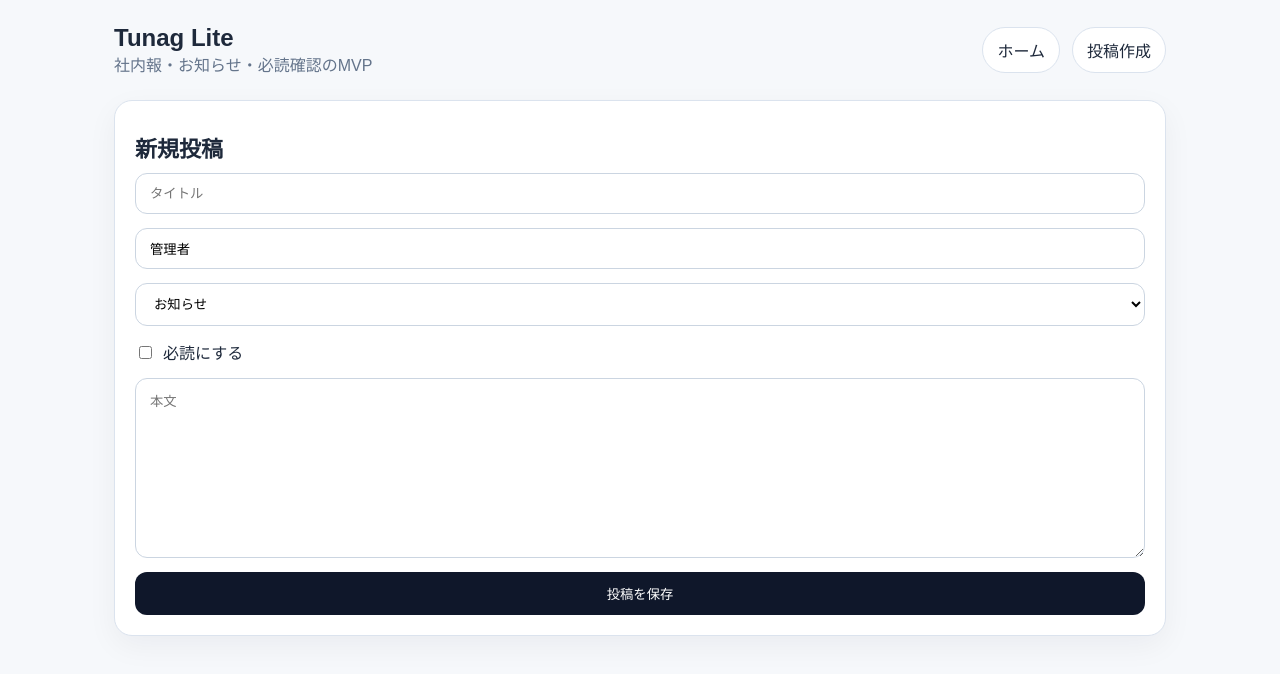
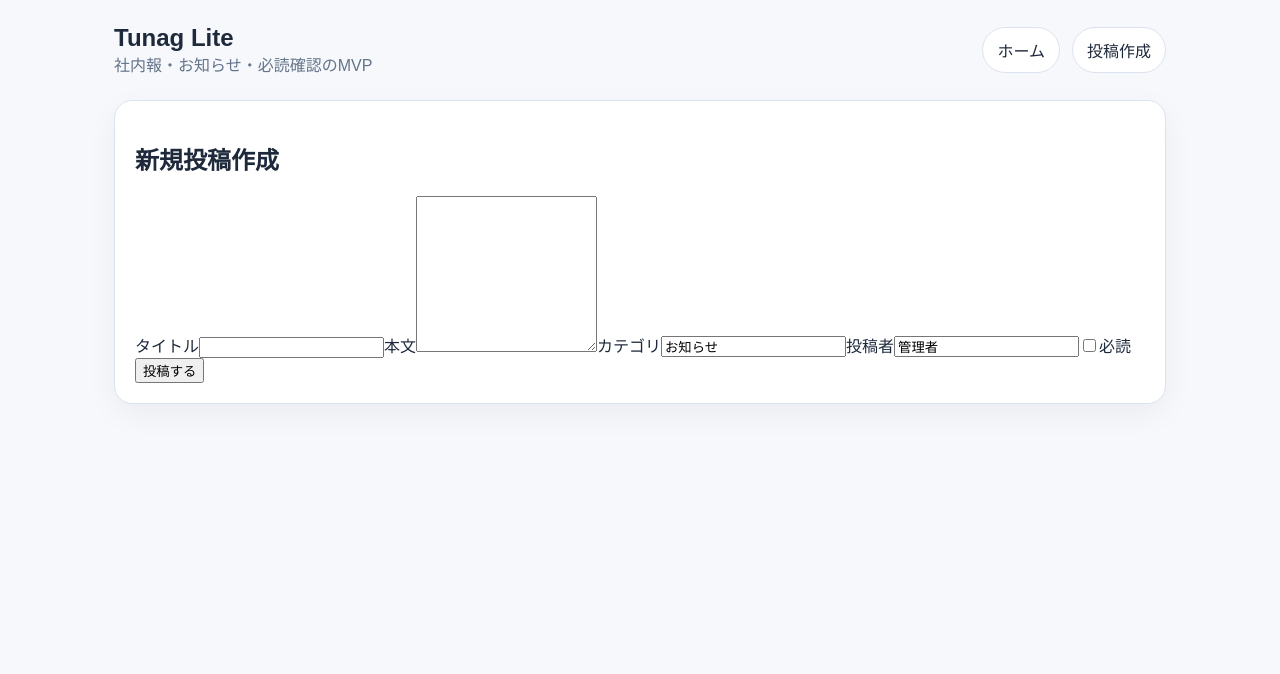
Before and after one commit to kmiyazaki-pixel/tunag, a Next.js app in the folder frontend/: page /admin/new in a window 1280 px wide. Shown: the top 674 px of the page. Built offline with nearby package versions, Linux system fonts and the light colour scheme.

Commit message:
Update page.tsx

```diff
--- a/frontend/app/admin/new/page.tsx
+++ b/frontend/app/admin/new/page.tsx
@@ -1,13 +1,5 @@
 import { Header } from "@/components/Header";
 import { redirect } from "next/navigation";
-
-function backendBaseUrl(): string {
-  const hostport = process.env.BACKEND_HOSTPORT;
-  if (!hostport) {
-    throw new Error("BACKEND_HOSTPORT is not defined");
-  }
-  return `http://${hostport}`;
-}
 
 async function createPost(formData: FormData) {
   "use server";
@@ -16,11 +8,12 @@ async function createPost(formData: FormData) {
     title: String(formData.get("title") ?? ""),
     body: String(formData.get("body") ?? ""),
     category: String(formData.get("category") ?? "お知らせ"),
-    required: formData.get("required") === "on",
+    required: String(formData.get("required") ?? "") === "on",
     author: String(formData.get("author") ?? "管理者"),
   };
 
-  const response = await fetch(`${backendBaseUrl()}/api/posts`, {
+  const base = process.env.RENDER_EXTERNAL_URL ?? "";
+  const response = await fetch(`${base}/api/posts`, {
     method: "POST",
     headers: { "Content-Type": "application/json" },
     body: JSON.stringify(payload),
@@ -28,7 +21,7 @@ async function createPost(formData: FormData) {
   });
 
   if (!response.ok) {
-    throw new Error("投稿の作成に失敗しました");
+    throw new Error(`createPost failed: ${response.status}`);
   }
 
   redirect("/");
@@ -38,23 +31,38 @@ export default function AdminNewPage() {
   return (
     <main className="container">
       <Header />
-      <div className="card">
-        <h1 className="post-title">新規投稿</h1>
-        <form action={createPost} className="form">
-          <input name="title" className="input" placeholder="タイトル" required />
-          <input name="author" className="input" placeholder="投稿者" defaultValue="管理者" required />
-          <select name="category" className="select" defaultValue="お知らせ">
-            <option value="お知らせ">お知らせ</option>
-            <option value="社内報">社内報</option>
-            <option value="ナレッジ">ナレッジ</option>
-          </select>
-          <label style={{ display: "flex", gap: 8, alignItems: "center" }}>
-            <input type="checkbox" name="required" /> 必読にする
+      <section className="card">
+        <h1>新規投稿作成</h1>
+
+        <form action={createPost} className="form-stack">
+          <label>
+            タイトル
+            <input name="title" type="text" required />
           </label>
-          <textarea name="body" className="textarea" placeholder="本文" required />
-          <button type="submit" className="button">投稿を保存</button>
+
+          <label>
+            本文
+            <textarea name="body" rows={10} required />
+          </label>
+
+          <label>
+            カテゴリ
+            <input name="category" type="text" defaultValue="お知らせ" />
+          </label>
+
+          <label>
+            投稿者
+            <input name="author" type="text" defaultValue="管理者" />
+          </label>
+
+          <label>
+            <input name="required" type="checkbox" />
+            必読
+          </label>
+
+          <button type="submit">投稿する</button>
         </form>
-      </div>
+      </section>
     </main>
   );
 }
```
